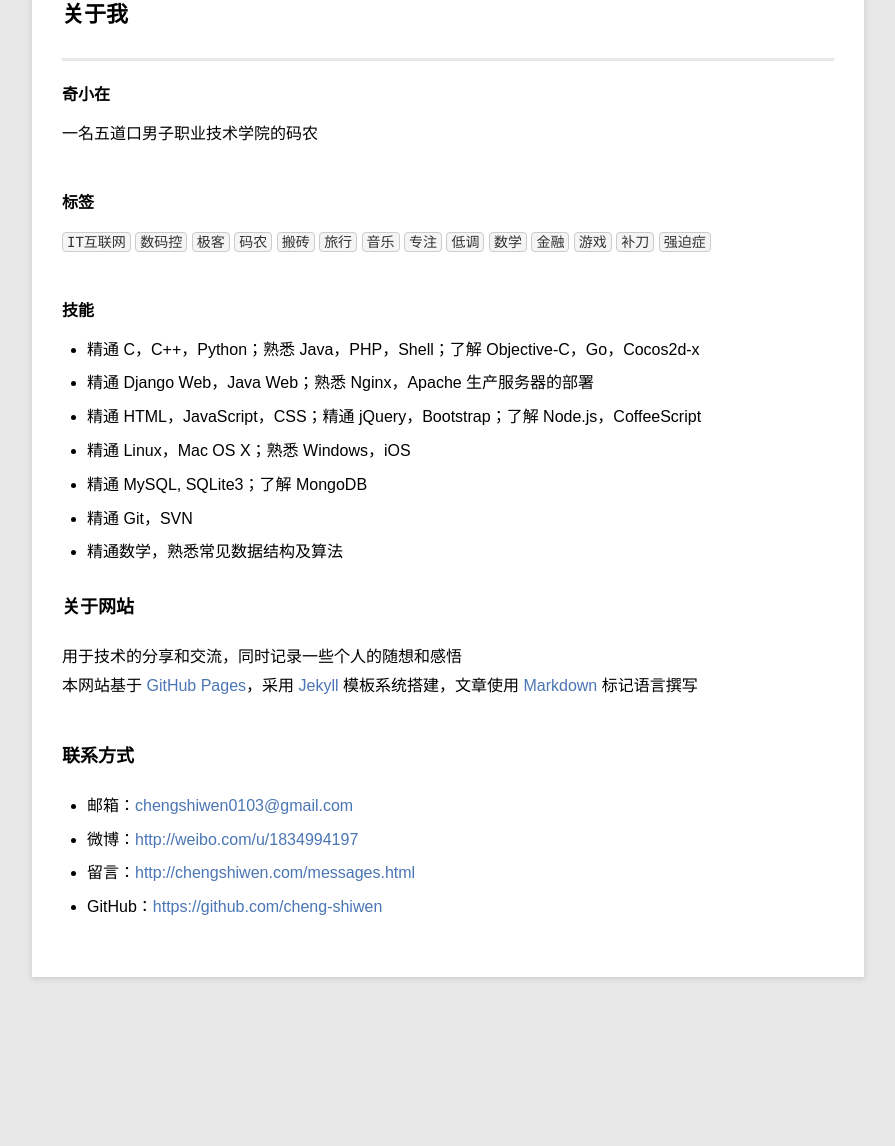
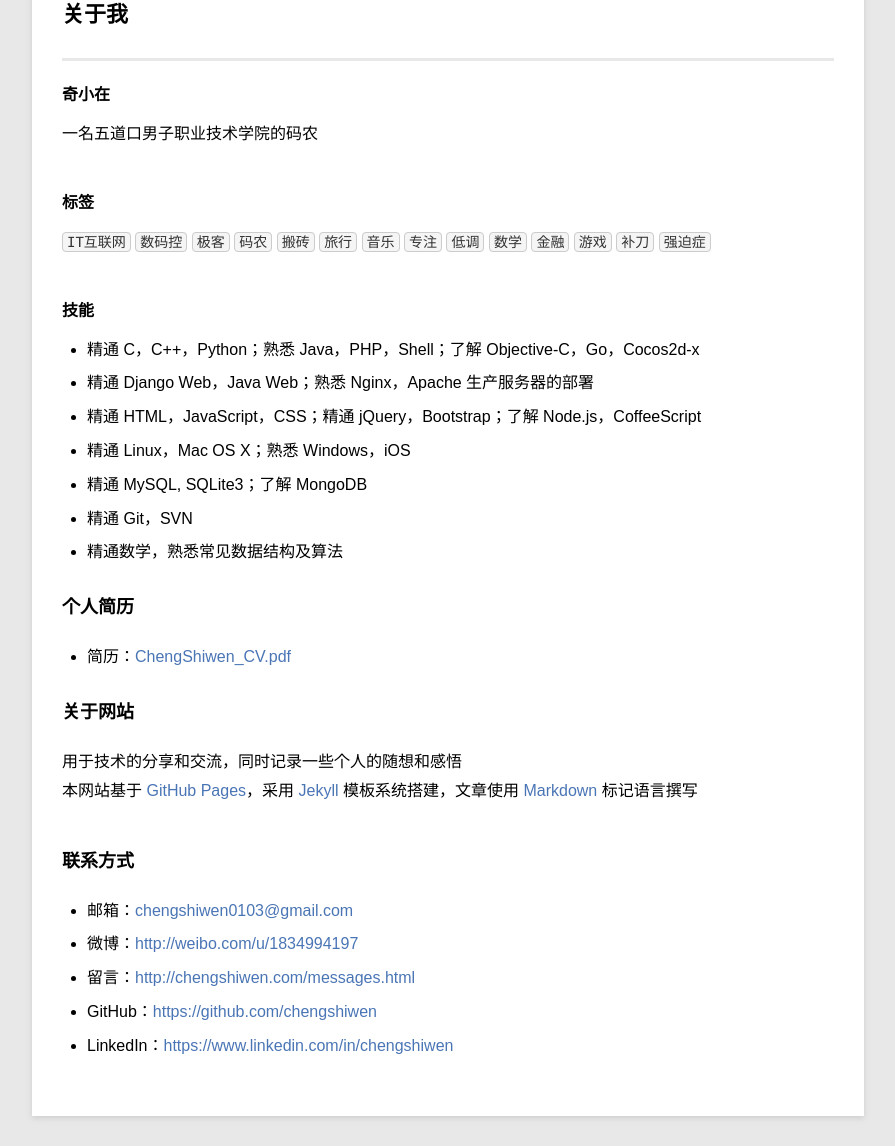
Before and after one commit to chengshiwen/chengshiwen.github.io, a Jekyll site: the page built from about.md, in a window 1280 px wide, cut to the strip 174-1320 px from the top of the page. Shown: the whole strip, without its empty margins (192-1087 px from the left). Built offline with Jekyll 4.4.1, drawn with Linux system fonts in a browser that asks for light colours; before the commit the page ends 1181 px from its top, so only the background shows below that.

Commit message:
modify cheng-shiwen to chengshiwen; add my curriculum vitae

```diff
--- a/404.html
+++ b/404.html
@@ -22,4 +22,4 @@ title: 404 Error!
 <p><a href="/messages.html">留言</a></p>
 <p><a href="/about.html">关于</a></p>
 <p><a href="/timeline.html">历程</a></p>
-<p><a href="https://github.com/cheng-shiwen" target="_blank">Github</a></p>
+<p><a href="https://github.com/chengshiwen" target="_blank">Github</a></p>
--- a/_includes/menubar.html
+++ b/_includes/menubar.html
@@ -21,9 +21,9 @@
             <ul class="dl-submenu">
                 <li class="dl-back"><a href="#">返回</a></li>
                 <!-- <li><a href="mailto:chengshiwen0103@gmail.com"><img src="/assets/images/icon-email.png" style="width: 18px; margin-right: 3px;"/> Email </a></li> -->
-                <!-- <li><a href="https://github.com/cheng-shiwen" target="_blank"><img src="/assets/images/icon-github.png" style="width: 14px; margin-left: 2px; margin-right: 5px;"/> GitHub </a></li> -->
+                <!-- <li><a href="https://github.com/chengshiwen" target="_blank"><img src="/assets/images/icon-github.png" style="width: 14px; margin-left: 2px; margin-right: 5px;"/> GitHub </a></li> -->
                 <!-- <li><a href="http://weibo.com/u/1834994197" target="_blank"><img src="/assets/images/icon-weibo.png" style="width: 16px; margin-left: 1px; margin-right: 4px;"/> 微博 </a></li> -->
-                <li><a href="https://github.com/cheng-shiwen" target="_blank"><img src="/assets/images/icon-github.png" style="width: 13px; margin-right: 4px;"/> GitHub </a></li>
+                <li><a href="https://github.com/chengshiwen" target="_blank"><img src="/assets/images/icon-github.png" style="width: 13px; margin-right: 4px;"/> GitHub </a></li>
                 <li><a href="/timeline.html">个人历程</a></li>
                 <li><a href="/about.html">了解更多</a></li>
             </ul>
--- a/about.md
+++ b/about.md
@@ -26,24 +26,32 @@ title: 关于我
  - 精通数学，熟悉常见数据结构及算法
 
 
+### 个人简历
+
+ - 简历：[ChengShiwen_CV.pdf][1]
+
+
 ### 关于网站
 
 用于技术的分享和交流，同时记录一些个人的随想和感悟<br>
-本网站基于 [GitHub Pages][1]{:target="_blank"}，采用 [Jekyll][2]{:target="_blank"} 模板系统搭建，文章使用 [Markdown][3]{:target="_blank"} 标记语言撰写
+本网站基于 [GitHub Pages][2]{:target="_blank"}，采用 [Jekyll][3]{:target="_blank"} 模板系统搭建，文章使用 [Markdown][4]{:target="_blank"} 标记语言撰写
 
 
 ### 联系方式
 
- - 邮箱：[chengshiwen0103@gmail.com][4]
- - 微博：[http://weibo.com/u/1834994197][5]{:target="_blank"}
- - 留言：[http://chengshiwen.com/messages.html][6]
- - GitHub：[https://github.com/cheng-shiwen][7]{:target="_blank"}
+ - 邮箱：[chengshiwen0103@gmail.com][5]
+ - 微博：[http://weibo.com/u/1834994197][6]{:target="_blank"}
+ - 留言：[http://chengshiwen.com/messages.html][7]
+ - GitHub：[https://github.com/chengshiwen][8]{:target="_blank"}
+ - LinkedIn：[https://www.linkedin.com/in/chengshiwen][9]{:target="_blank"}
 
 
-[1]:    https://pages.github.com
-[2]:    http://jekyllrb.com
-[3]:    http://daringfireball.net/projects/markdown/syntax
-[4]:    mailto:chengshiwen0103@gmail.com
-[5]:    http://weibo.com/u/1834994197
-[6]:    /messages.html
-[7]:    https://github.com/cheng-shiwen
+[1]:    /assets/cv/ChengShiwen_CV.pdf
+[2]:    https://pages.github.com
+[3]:    http://jekyllrb.com
+[4]:    http://daringfireball.net/projects/markdown/syntax
+[5]:    mailto:chengshiwen0103@gmail.com
+[6]:    http://weibo.com/u/1834994197
+[7]:    /messages.html
+[8]:    https://github.com/chengshiwen
+[9]:    https://www.linkedin.com/in/chengshiwen
```
Also changed, not shown: _posts/2014-04-16-head-first-git.md (+12 -12 lines), README.md, 1 other file.
